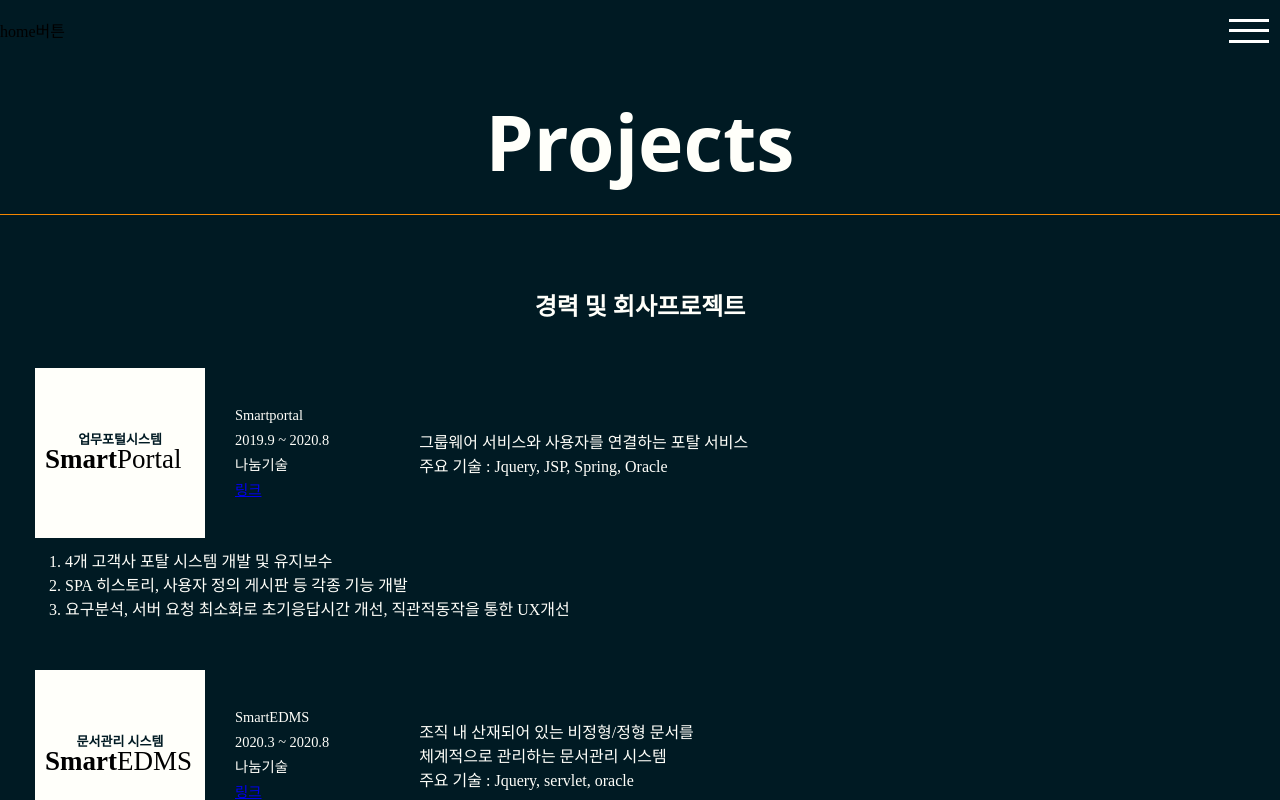
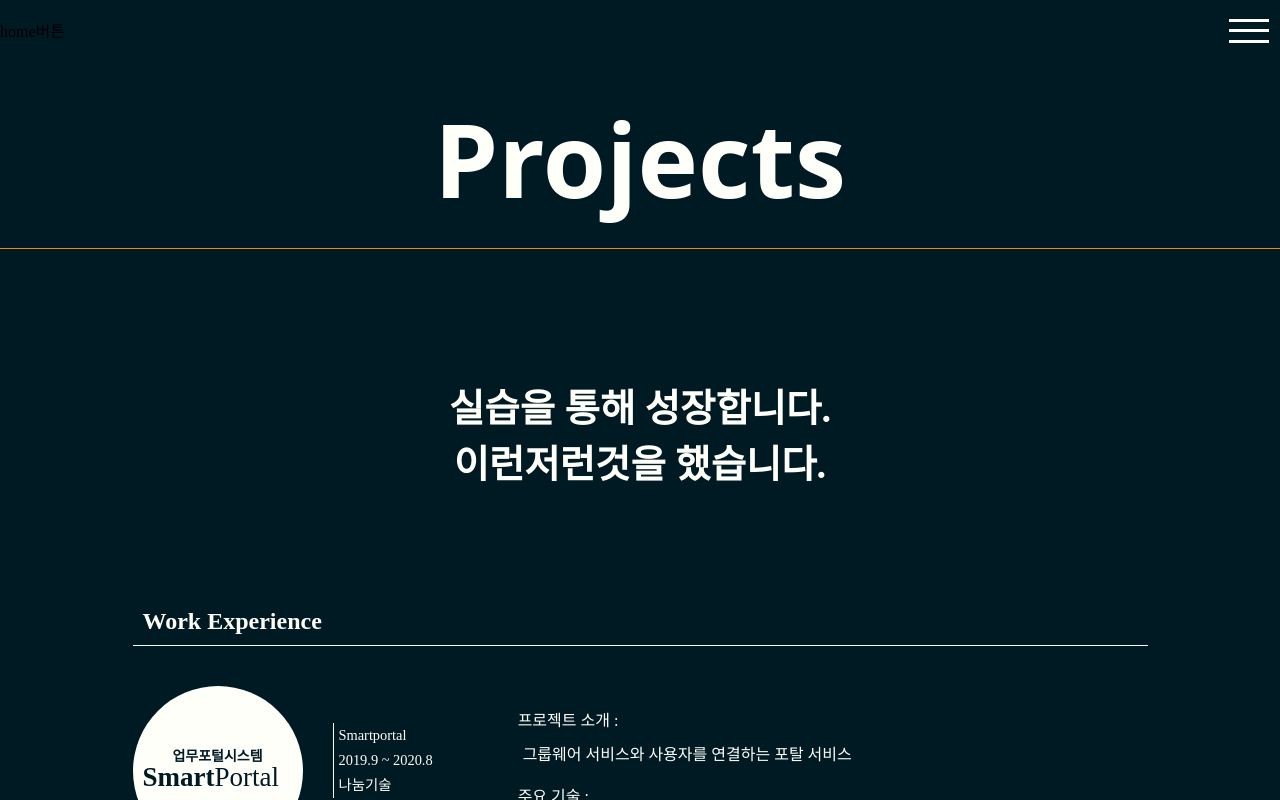
Before and after one commit to Bearsharks/portfolio, a React (Create React App) app: page /portfolio/projects in a window 1280 px wide. Built offline with nearby package versions, Linux system fonts and the light colour scheme.

Commit message:
feat (projects) : 프로젝트페이지 구성 변경 디자인 변경

```diff
--- a/src/Projects.js
+++ b/src/Projects.js
@@ -1,5 +1,7 @@
 import styles from './Projects.module.scss'
 import ProjectList from './components/ProjectList'
+import LinkBtn from './components/LinkBtn';
+import imlogo from './im로고.png'
 function Projects() {
     const careerList = [{
         logo: (
@@ -13,9 +15,10 @@ function Projects() {
             name: "Smartportal",
             periord: `2019.9 ~ 2020.8`,
             organization: `나눔기술`,
-            link: 'link'
+            link: 'http://www.nanum.co.kr/?page_id=165'
         },
-        summary: [`그룹웨어 서비스와 사용자를 연결하는 포탈 서비스`, `주요 기술 : Jquery, JSP, Spring, Oracle`],
+        summary: [`그룹웨어 서비스와 사용자를 연결하는 포탈 서비스`],
+        tech: [`Jquery, JSP, Spring, Oracle`],
         detail: (
             <ol>
                 <li>4개 고객사 포탈 시스템 개발 및 유지보수</li>
@@ -26,7 +29,7 @@ function Projects() {
     }, {
         logo: (
             <p>
-                <div className={styles["sl_subtitle01"]}>문서관리 시스템</div>
+                <div className={styles["sl_subtitle01"]}>문서관리시스템</div>
                 <span className={styles["sl_subtitle02"]}>Smart</span>
                 <span className={styles["sl_subtitle03"]}>EDMS</span>
             </p>
@@ -35,15 +38,14 @@ function Projects() {
             name: `SmartEDMS`,
             periord: `2020.3 ~ 2020.8`,
             organization: `나눔기술`,
-            link: 'link'
+            link: 'http://www.nanum.co.kr/?page_id=166'
         },
         summary: [
-            `조직 내 산재되어 있는 비정형/정형 문서를`, `체계적으로 관리하는 문서관리 시스템`,
-            `주요 기술 : Jquery, servlet, oracle`,
-        ],
+            `조직 내 문서를 체계적으로 관리하는 문서관리 시스템`],
+        tech: [`Jquery, Servlet, Oracle`],
         detail: (
             <ol>
-                <li>구형브라우저(IE)에 맞춰진 시스템 업데이트 및 크로미움기반 브라우저 크로스브라우징 작업</li>
+                <li>구형브라우저(IE)에 맞춰진 시스템을 최신 브라우저를 지원하도록 크로스브라우징 작업</li>
                 <li>파일관리, XML파싱 폴리필 작성</li>
                 <li>웹표준에 맞춘 개발 및 UX개선</li>
             </ol>
@@ -51,35 +53,85 @@ function Projects() {
     }];
 
     const personalList = [{
-        logo: `로고`,
+        logo: (<img style={{ borderRadius: `50%` }} src={imlogo} />),
         info: {
+            name: `이미지 모자이크`,
+            periord: `2021.5 ~ `,
+            organization: `개인프로젝트`,
+            link: "https://bearsharks.github.io/99-interactions"
+        },
+        summary: [`웹상에서 검색된 여러 이미지로 이미지모자이크를`, `실시간으로 생성하는 웹앱입니다.`],
+        tech: [`React`, `HTML5 CANVAS`, `Bing image Search API`, `Azure Functions`],
+        detail: (
+            <div>
+                <ul style={{
+                    listStyle: `disc`
+                }}>
+                    <h3>특징</h3>
+                    <li>수 만개의 이미지 조각들로 사진모자이크를 동적으로 생성합니다.</li>
+                    <li>캐싱, WebWorker를 이용한 병렬처리로 저사양 기기에서도 빠르게 이미지를 처리합니다.</li>
+                    <li>사용자는 이미지모자이크와 직관적으로 인터랙션하여 원하는 대로 살펴 볼 수 있습니다.</li>
+                    <li>핀치 줌 등의 모바일 인터랙션을 지원하여 다양한 디바이스에서 동일한 UX를 제공합니다.</li>
+                    <a
+                        href="https://github.com/bearsharks/99-interactions"
+                        target="_blank"
+                        rel="noopener noreferrer"
+                    >
+                        깃허브 링크
+                    </a>
+                </ul>
+            </div>
+
+        )
+    }, {
+        logo: (
+            <div className={styles["portfolio-logo"]}>
+                <div className={styles["portfolio-logo__wc"]}>Write code for</div>
+                <div className={styles["portfolio-logo__hu"]}>Humans!</div>
+            </div>
+        ),
+        info: {
+            name: `웹 포트폴리오`,
             periord: `2021.6 ~ `,
-            organization: `개인프로젝트`
+            organization: `개인프로젝트`,
+            link: "https://bearsharks.github.io/portfolio"
         },
-        summary: [`이런저런`, `이런저런`],
-        detail: (<div>성과나 자랑거리 자세한 설명</div>)
-    }, {
-        logo: `로고`,
-        info: {
-            periord: `2021.6 ~ `,
-            organization: `개인프로젝트`
-        },
-        summary: [`이런`, `저런 기술`],
-        detail: (<div>성과나 자랑거리 자세한 설명</div>)
+        summary: [`웹 포트폴리오입니다.`],
+        tech: [`React`, `SCSS`, `ReCaptcha v3`, `google oauth2`, `Azure Functions`],
+        detail: (
+            <ul style={{
+                listStyle: `disc`
+            }}>
+                <h3>특징</h3>
+                <li>리액트를 활용한 컴포넌트기반 웹 포트폴리오입니다.</li>
+                <li>순수 자바스크립트로 구현한 여러가지 인터액션요소들을 추가하였습니다.</li>
+                <li>GitHub Pages로 호스팅하고 있습니다.</li>
+                <LinkBtn
+                    link="https://github.com/bearsharks/portfolio"
+                >
+                    깃허브 링크
+                </LinkBtn>
+            </ul>
+        )
     }];
     return (
         <div
             className={styles[`wrapper`]}
         >
-            <br></br>
             <h1 className={styles[`project__header1`]}>
                 Projects
             </h1>
 
-            <h2 className={styles[`project-category-name`]}>
-                경력 및 회사프로젝트
+            <h2 className={styles[`project__header2`]}>
+                실습을 통해 성장합니다.
+                <br />
+                이런저런것을 했습니다.
+                <br />
             </h2>
             <ul className={styles[`project-lists`]}>
+                <h2 className={styles[`project-category-name`]}>
+                    Work Experience
+                </h2>
                 {
                     careerList.map((el, index) => {
                         return (
@@ -88,7 +140,9 @@ function Projects() {
                                 logo={el.logo}
                                 info={el.info}
                                 summary={el.summary}
+                                tech={el.tech}
                                 detail={el.detail}
+                                thema={`reverse_blueblack`}
                             >
                             </ProjectList>
                         )
@@ -96,11 +150,9 @@ function Projects() {
                 }
             </ul>
             <div className={styles[`personal-project-wrapper`]}>
-                <h2>개인프로젝트</h2>
-                <h3>
-                    실습을 통해 배우고 이전보다 더 성장합니다.
-                </h3>
-                <ul>
+
+                <ul className={styles[`project-lists`]}>
+                    <h2 className={styles[`project-category-name`]}>Side Projects</h2>
                     {
                         personalList.map((el, index) => {
                             return (
@@ -109,6 +161,7 @@ function Projects() {
                                     logo={el.logo}
                                     info={el.info}
                                     summary={el.summary}
+                                    tech={el.tech}
                                     detail={el.detail}
                                 >
                                 </ProjectList>
--- a/src/Projects.module.scss
+++ b/src/Projects.module.scss
@@ -1,6 +1,10 @@
 @import "./global.scss";
 
 .project-category-name{
+    text-align: left;
+    padding : 10px;
+    margin: 10px 10px 30px 10px;
+    border-bottom:  1px solid #FFFFFA;
 }
 
 .wrapper{
@@ -14,18 +18,108 @@
 }
 .project__header1{
     @include header1();
+    font-size: 8vw;
+}
+
+.project__header2{
+    font-size: 3vw;
+    margin: 60px 0;
+    @media screen and (max-width: 768px){
+        font-size: 6vw;
+    }
 }
 
 .project-lists{
     @include flex-element();
-    padding: 0 25px;
+    padding: 3vw 25px 30px 25px;
+    margin : 0 calc( (100vw - 500px) / 8 ) 0 calc( (100vw - 500px) / 8 );
 }
 
 .personal-project-wrapper{
     @include reverse-blueblack();
+    padding: 2vw 0;
+    & h2{
+        border-bottom:  1.5px solid hsl(195, 100%, 7%);
+    }
+    & .project-list{
+        border-bottom:  1.5px solid #001A23;
+    }
+    & .project-list__info div{
+        border-left : 1px solid #001A23;
+    }
+    & .project-list__logo{
+        width: 170px;
+        height : 170px;
+    }
 }
+
+
+
+.project-list{
+    margin-bottom: 3vh;
+    padding-bottom: 3vh;
+    border-bottom: 1px solid #FFFFFA;
+}
+.project-list-header{
+    @include flex-wrapper();
+    flex-direction: row;
+    flex-wrap: wrap;
+    text-align: left;
+}
+.project-list__name{
+    @include flex-wrapper();
+    @include flex-element();
+
+    flex-direction: row;
+    padding: 10px;
+    & div{
+        text-align: left;
+        display: flex;
+        flex-direction: column;
+        justify-content: center;
+    }
+}
+.project-list__logo{
+    @include reverse-blueblack();
+    width: 150px;
+    height: 150px;
+    padding: 10px;
+    border-radius: 50%;
+}
+
+.project-list__summary{
+    padding: 20px;
+    text-align: left;
+        display: flex;
+        flex-direction: column;
+        justify-content: center;
+    @include flex-element();
+    @media screen and (max-width: 768px){
+        width : 100%;
+    }
+}
+.project-list__detail{
+    @include flex-element();
+    padding: 2vh 0 1vh 0;
+    text-align: left;
+    width : 100%;
+    line-height: 1.5em;
+}
+.project-list__info{
+    padding: 10px;
+    font-size: 0.9em;
+    margin-left: 20px;
+    font-weight: 500;
+    line-height: 25px;
+    margin: 0 50px 0 20px;
+    & div{
+        border-left : 1px solid #FFFFFA;
+        padding-left : 5px;
+    }
+}
+
 .sl_subtitle01 {
-    font-size: 13px;
+    font-size: 14px;
     font-weight: 600;
     line-height: 1;
     text-align: center !important;
@@ -33,12 +127,45 @@
 .sl_subtitle02 {
     font-size: 27px;
     font-weight: 700;
-    color: black;
+    color: #001A23;
     line-height: 1;
 }
 .sl_subtitle03 {
     font-size: 27px;
     font-weight: 100;
-    color: black;
+    color: #001A23;
     line-height: 1;
 }
+
+.sl_subtitle01 {
+    font-size: 14px;
+    font-weight: 600;
+    line-height: 1;
+    text-align: center !important;
+}
+.sl_subtitle02 {
+    font-size: 27px;
+    font-weight: 700;
+    color: #001A23;
+    line-height: 1;
+}
+.portfolio-logo{
+    width: 100%;
+    height:100%;
+    border-radius: 50%;
+    font-size: 26px;
+    padding-top: 15px;
+    letter-spacing: -1px;
+    font-family: 'Open Sans';
+    font-weight: 700;
+    background-color: #001A23;
+    color: #FFFFFA;
+}
+.portfolio-logo__wc{
+    border-bottom: 1px solid #f48600;
+    text-align: center !important;
+}
+.portfolio-logo__hu{
+    text-align: center !important;
+    font-size: 28px;
+}
--- a/src/components/ProjectList.js
+++ b/src/components/ProjectList.js
@@ -1,6 +1,6 @@
 import { NavLink } from 'react-router-dom';
-import styles from './ProjectList.module.scss'
-
+import styles from '../Projects.module.scss'
+import LinkBtn from './LinkBtn';
 function ProjectList(props) {
     return (
         <li className={styles[`project-list`]}>
@@ -10,22 +10,45 @@ function ProjectList(props) {
                         {props.logo}
                     </div>
                     <div className={styles[`project-list__info`]}>
+                        <br />
                         <div >{props.info.name}</div>
                         <div>{props.info.periord}</div>
                         <div >{props.info.organization}</div>
                         {props.info.link &&
-                            <NavLink to={`#props.info.link`} target="_blank" rel="noopener noreferrer"> 링크 </NavLink>
+                            <LinkBtn
+                                link={props.info.link}
+                                thema={props.thema}
+                            > 링크 </LinkBtn>
+
                         }
                     </div>
                 </div>
                 <div className={styles[`project-list__summary`]}>
+                    <div style={{
+                        transform: `translate(-5px)`,
+                        marginBottom: `10px`,
+
+                    }}>
+                        프로젝트 소개 :
+                    </div>
                     {props.summary.map((el, index) => (<div key={index}>{el}</div>))}
+                    <br />
+                    <div style={{
+                        transform: `translate(-5px)`,
+                        marginBottom: `10px`,
+
+                    }}>
+                        주요 기술 :
+                    </div>
+                    <div>
+                        {props.tech.join(', ')}
+                    </div>
                 </div>
             </div>
             <div className={styles[`project-list__detail`]}>
                 {props.detail}
             </div>
-        </li>
+        </li >
     );
 }
 
--- a/src/components/ProjectList.module.scss
+++ /dev/null
@@ -1,55 +0,0 @@
-@import "../global.scss";
-
-.project-list{
-    margin-bottom: 5vh;
-}
-.project-list-header{
-    @include flex-wrapper();
-    flex-direction: row;
-    flex-wrap: wrap;
-    text-align: left;
-}
-.project-list__name{
-    @include flex-wrapper();
-    @include flex-element();
-
-    flex-direction: row;
-    padding: 10px;
-    & div{
-        text-align: left;
-        display: flex;
-        flex-direction: column;
-        justify-content: center;
-    }
-}
-.project-list__logo{
-    @include reverse-blueblack();
-    width: 150px;
-    height: 150px;
-    padding: 10px;
-}
-
-.project-list__summary{
-    padding: 20px;
-    text-align: left;
-        display: flex;
-        flex-direction: column;
-        justify-content: center;
-    @include flex-element();
-    @media screen and (max-width: 768px){
-        width : 100%;
-    }
-}
-.project-list__detail{
-    @include flex-element();
-    text-align: left;
-    width : 100%;
-}
-.project-list__info{
-    padding: 10px;
-    font-size: 0.9em;
-    margin-left: 20px;
-    font-weight: 500;
-    line-height: 25px;
-    margin: 0 50px 0 20px;
-}
```
Also changed, not shown: src/Home.scss (+7 -2 lines), src/global.scss (+9 -1 lines), src/imlogo.png (added), src/im로고.png (added).
